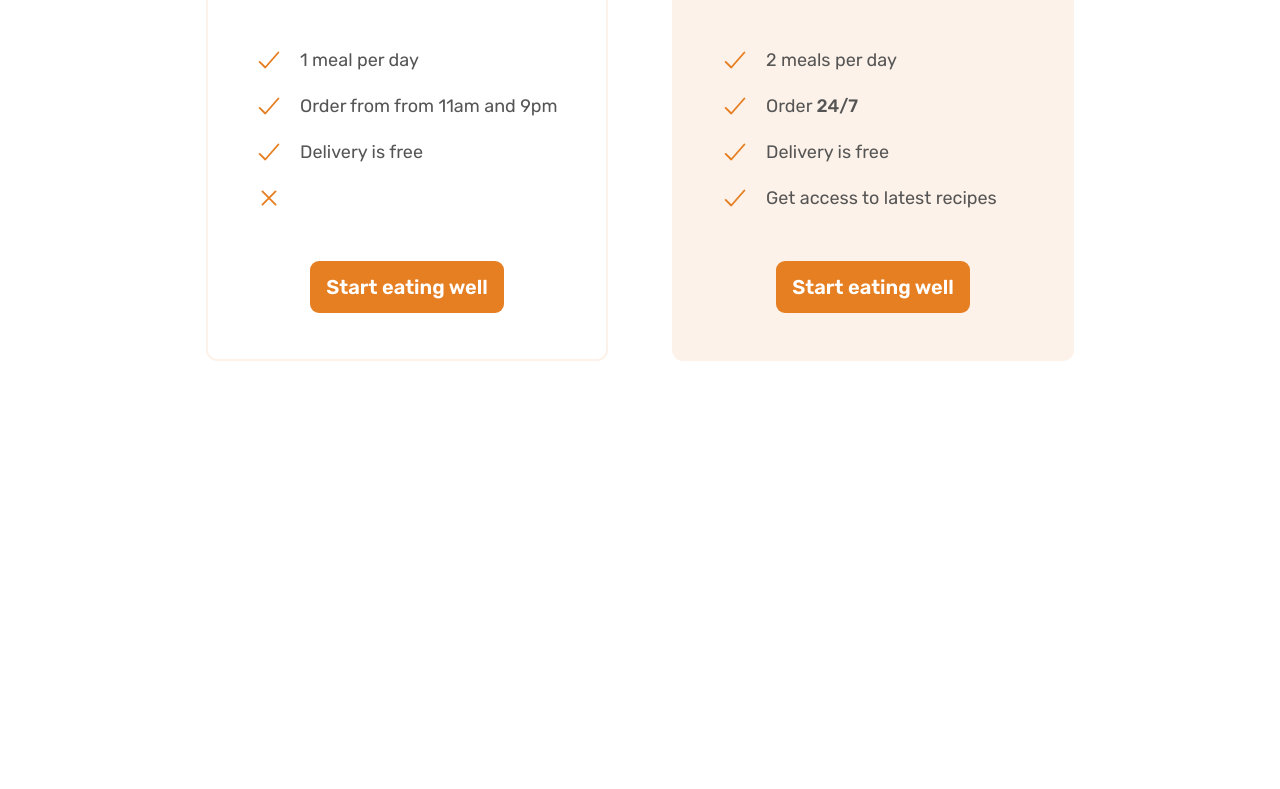
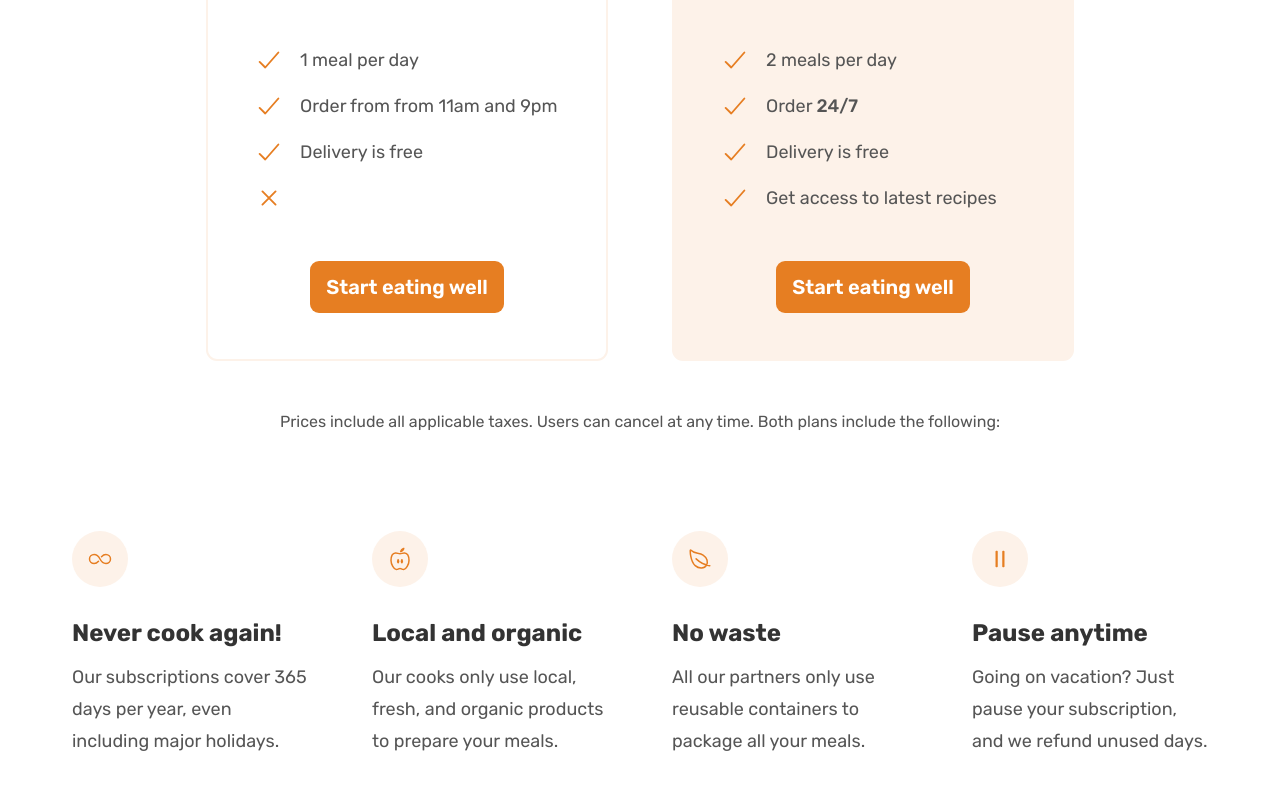
Before and after one commit to zzz-icy/food-ordering-app, a plain HTML site: page index.html in a window 1280 px wide. Shown: the part 5120-5909 px from the top of the page. Before the commit the page ends 5577 px from the top, so only its background shows below. Drawn offline with nearby package versions, Linux system fonts and the light colour scheme; files whose address does not match are found by name.

Commit message:
wrapped up feature section

```diff
--- a/css/general.css
+++ b/css/general.css
@@ -135,6 +135,11 @@ strong {
 	padding: 0 3.2rem;
 }
 
+/* so that we can have a grid inside another grid */
+.grid:not(:last-child) {
+	margin-bottom: 9.6rem;
+}
+
 .grid--2-cols {
 	grid-template-columns: repeat(2, 1fr);
 }
--- a/css/style.css
+++ b/css/style.css
@@ -462,3 +462,29 @@ html {
 	text-align: center;
 	margin-top: 4.8rem;
 }
+.plan-details {
+	text-align: center;
+	font-size: 1.6rem;
+	line-height: 1.6;
+}
+
+.feature-icon {
+	color: #e67e22;
+	height: 2.4rem;
+	width: 2.4rem;
+	margin-bottom: 3.2rem;
+	background-color: #fdf2e9;
+	padding: 1.6rem;
+	border-radius: 50%;
+}
+.feature-title {
+	font-size: 2.4rem;
+	color: #333;
+	font-weight: 700;
+	margin-bottom: 1.6rem;
+}
+
+.feature-text {
+	font-size: 1.8rem;
+	line-height: 1.8;
+}
--- a/index.html
+++ b/index.html
@@ -585,7 +585,7 @@
 						Eating well without breaking the bank
 					</h2>
 				</div>
-				<div class="container grid grid--2-cols">
+				<div class="container grid grid--2-cols margin-bottom-md">
 					<div class="pricing-plan pricing-plan--starter">
 						<header class="plan-header">
 							<p class="plan-name">Starter</p>
@@ -678,6 +678,59 @@
 						</div>
 					</div>
 				</div>
+				<div class="container grid">
+					<!-- <aside/>: side bar or additional but not crucial content -->
+					<aside class="plan-details">
+						Prices include all applicable taxes. Users can cancel at any time.
+						Both plans include the following:
+					</aside>
+				</div>
+				<div class="container grid grid--4-cols">
+					<div class="feature">
+						<ion-icon
+							name="infinite-outline"
+							class="feature-icon"
+						></ion-icon>
+						<p class="feature-title">Never cook again!</p>
+						<p class="feature-text">
+							Our subscriptions cover 365 days per year, even including major
+							holidays.
+						</p>
+					</div>
+					<div class="feature">
+						<ion-icon
+							name="nutrition-outline"
+							class="feature-icon"
+						></ion-icon>
+						<p class="feature-title">Local and organic</p>
+						<p class="feature-text">
+							Our cooks only use local, fresh, and organic products to prepare
+							your meals.
+						</p>
+					</div>
+					<div class="feature">
+						<ion-icon
+							name="leaf-outline"
+							class="feature-icon"
+						></ion-icon>
+						<p class="feature-title">No waste</p>
+						<p class="feature-text">
+							All our partners only use reusable containers to package all your
+							meals.
+						</p>
+					</div>
+					<div class="feature">
+						<ion-icon
+							name="pause-outline"
+							class="feature-icon"
+						></ion-icon>
+						<p class="feature-title">Pause anytime</p>
+						<p class="feature-text">
+							Going on vacation? Just pause your subscription, and we refund
+							unused days.
+						</p>
+					</div>
+				</div>
 			</section>
 		</main>
 	</body>
```
